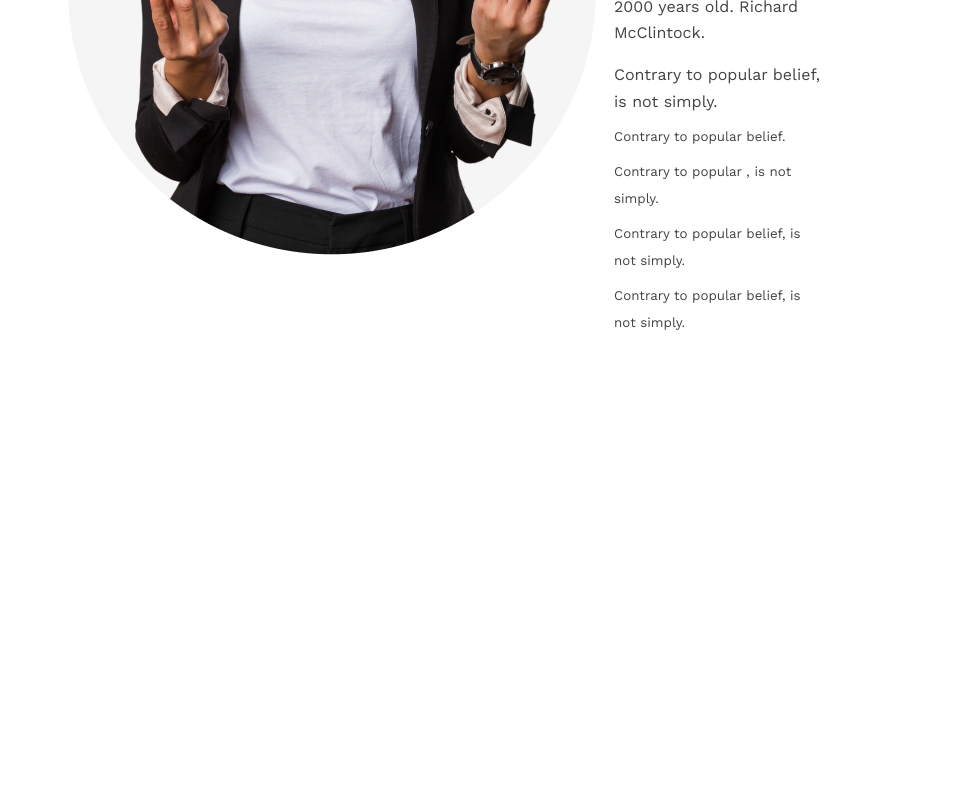
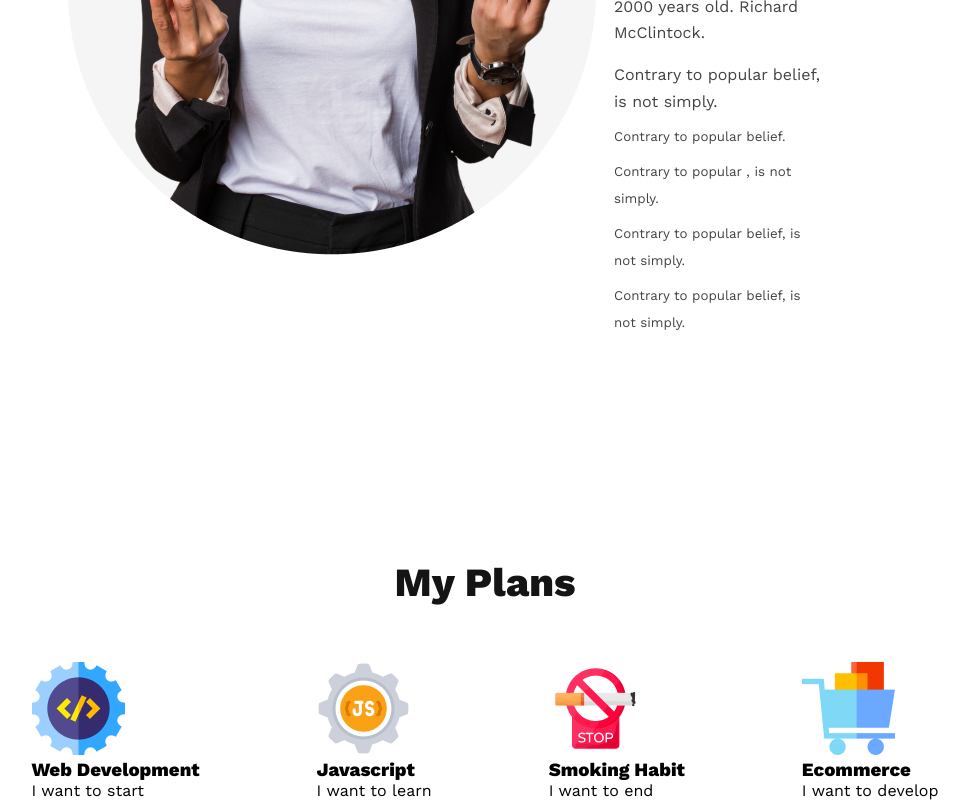
Before and after one commit to taijulsir/new-year-new-me, a plain HTML site: page index.html in a window 1280 px wide. Shown: the part 1594-2394 px from the top of the page, without its empty margins (155-1124 px from the left). Before the commit the page ends 1938 px from the top, so only its background shows below. Drawn offline with nearby package versions, Linux system fonts and the light colour scheme.

```diff
--- a/index.html
+++ b/index.html
@@ -11,6 +11,7 @@
 </head>
 <body>
    <header>
+    <!-- this is banner section -->
     <div class="banner-container">
         <div class="banner-images">
             <!-- <img src="images/banner/banner1.png" alt=""> -->
@@ -26,6 +27,7 @@
    </header>
    <main>
     <section>
+        <!-- this is author container section -->
         <div class="author-container">
             <div class="author-images">
                 <img src="images/person.png" alt="">
@@ -42,6 +44,31 @@
             </div>
         </div>
     </section>
+    <section>
+        <h2 class="plans-title">My Plans</h2>
+        <div class="skills-container">
+            <div class="skills-item">
+                <img src="images/icons/web.png" alt="">
+                <h3>Web Development</h3>
+                <p>I want to start</p>
+            </div>
+            <div class="skills-item">
+                <img src="images/icons/js.png" alt="">
+                <h3>Javascript</h3>
+                <p>I want to learn</p>
+            </div>
+            <div class="skills-item">
+                <img src="images/icons/smoke.png" alt="">
+                <h3>Smoking Habit</h3>
+                <p>I want to end</p>
+            </div>
+            <div class="skills-item">
+                <img src="images/icons/ecom.png" alt="">
+                <h3>Ecommerce</h3>
+                <p>I want to develop</p>
+            </div>
+        </div>
+    </section>
    </main>
    <footer>
 
--- a/styles/style.css
+++ b/styles/style.css
@@ -76,3 +76,18 @@
     line-height: 26px;
     padding-bottom: 8px;
 }
+.plans-title{
+    color: #151414;
+    font-size: 40px;
+    font-weight: 700;
+    text-align: center;
+    margin-top: 215px;
+    margin-bottom: 56px;
+}
+.skills-container{
+    display: flex;
+    /* margin-left: 300px; */
+    justify-content: space-around;
+    width: 80%;
+    margin: auto;
+}
```
